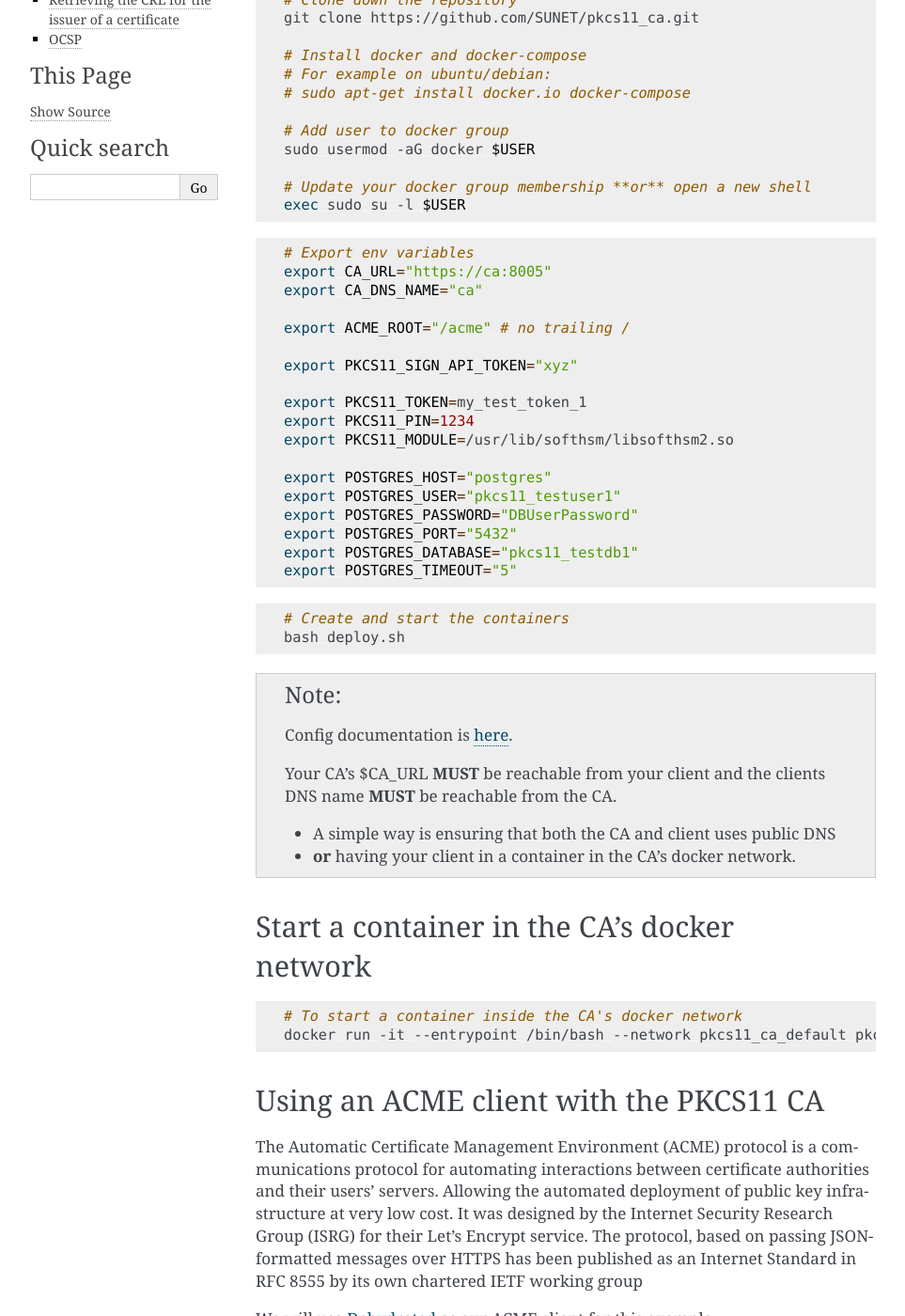
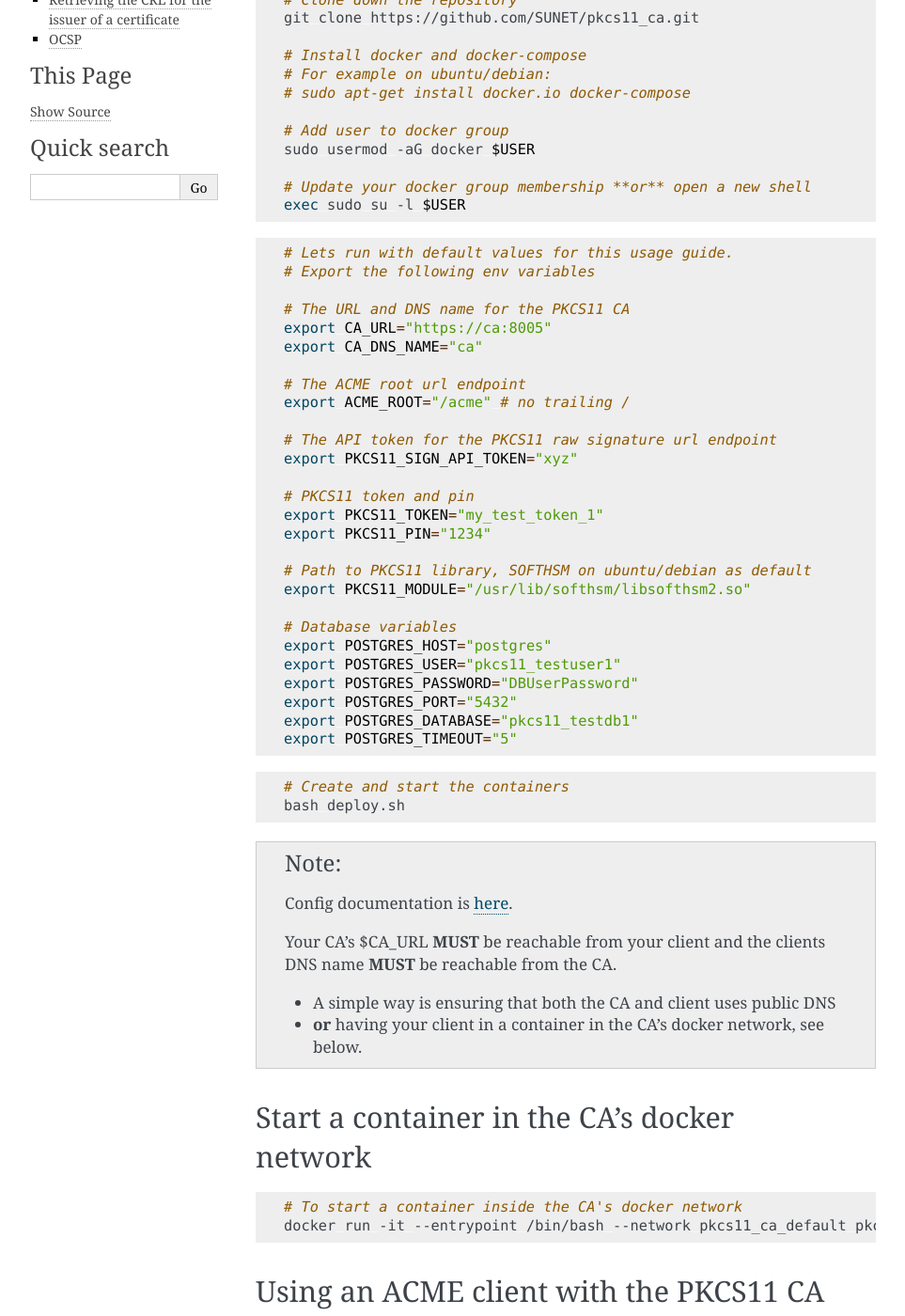
Before and after one commit to SUNET/pkcs11_ca, a Sphinx documentation site: the page built from docs/source/usage.rst, in a window 1280 px wide and 1400 px high, scrolled down 273 px. Shown: the whole window at 94% size, without its empty margins (148-1111 px from the left). Built offline with Sphinx 7.4.7, drawn with Linux system fonts in a browser that asks for light colours; some of the changed text lies outside the part shown.

Commit message:
updated docs

```diff
--- a/docs/source/configuration.rst
+++ b/docs/source/configuration.rst
@@ -19,10 +19,10 @@ Default variables are located the top of `deploy.sh <https://github.com/SUNET/pk
    export CA_URL="https://ca:8005"
    export CA_DNS_NAME="ca"
 
-   # The ACME root endpoint
+   # The ACME root url endpoint
    export ACME_ROOT="/acme" # no trailing /
 
-   # The API token for the PKCS11 raw signature endpoint
+   # The API token for the PKCS11 raw signature url endpoint
    export PKCS11_SIGN_API_TOKEN="xyz"
 
    # PKCS11 token and pin
@@ -32,7 +32,7 @@ Default variables are located the top of `deploy.sh <https://github.com/SUNET/pk
    # Path to PKCS11 library, SOFTHSM on ubuntu/debian as default
    export PKCS11_MODULE="/usr/lib/softhsm/libsofthsm2.so"
 
-   # Database configs
+   # Database variables
    export POSTGRES_HOST="postgres"
    export POSTGRES_USER="pkcs11_testuser1"
    export POSTGRES_PASSWORD="DBUserPassword"
--- a/docs/source/usage.rst
+++ b/docs/source/usage.rst
@@ -26,24 +26,34 @@ Quickly check the first `requirements <https://pkcs11-ca.readthedocs.io/en/lates
 
 .. code-block:: bash
 
-   # Export env variables
+   # Lets run with default values for this usage guide.
+   # Export the following env variables
+
+   # The URL and DNS name for the PKCS11 CA
    export CA_URL="https://ca:8005"
    export CA_DNS_NAME="ca"
 
+   # The ACME root url endpoint
    export ACME_ROOT="/acme" # no trailing /
 
+   # The API token for the PKCS11 raw signature url endpoint
    export PKCS11_SIGN_API_TOKEN="xyz"
 
-   export PKCS11_TOKEN=my_test_token_1
-   export PKCS11_PIN=1234
-   export PKCS11_MODULE=/usr/lib/softhsm/libsofthsm2.so
+   # PKCS11 token and pin
+   export PKCS11_TOKEN="my_test_token_1"
+   export PKCS11_PIN="1234"
 
+   # Path to PKCS11 library, SOFTHSM on ubuntu/debian as default
+   export PKCS11_MODULE="/usr/lib/softhsm/libsofthsm2.so"
+
+   # Database variables
    export POSTGRES_HOST="postgres"
    export POSTGRES_USER="pkcs11_testuser1"
    export POSTGRES_PASSWORD="DBUserPassword"
    export POSTGRES_PORT="5432"
    export POSTGRES_DATABASE="pkcs11_testdb1"
    export POSTGRES_TIMEOUT="5"
+
 
 .. code-block:: bash
 
@@ -57,7 +67,7 @@ Quickly check the first `requirements <https://pkcs11-ca.readthedocs.io/en/lates
    Your CA's $CA_URL **MUST** be reachable from your client and the clients DNS name **MUST** be reachable from the CA.
 
    * A simple way is ensuring that both the CA and client uses public DNS
-   * **or** having your client in a container in the CA's docker network.
+   * **or** having your client in a container in the CA's docker network, see below.
 
 
 Start a container in the CA's docker network
```
Also changed, not shown: other parts of docs/source/usage.rst (+1 -2 lines), 1 other file.
